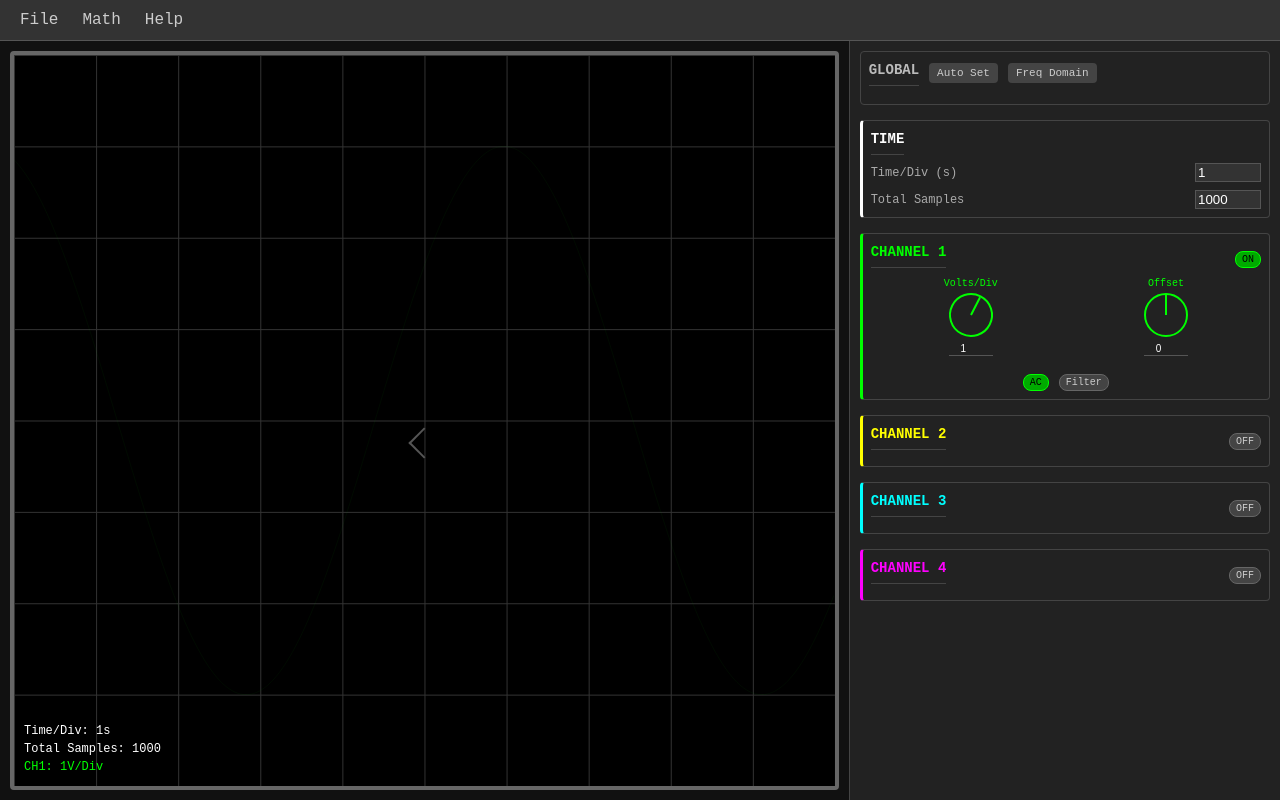
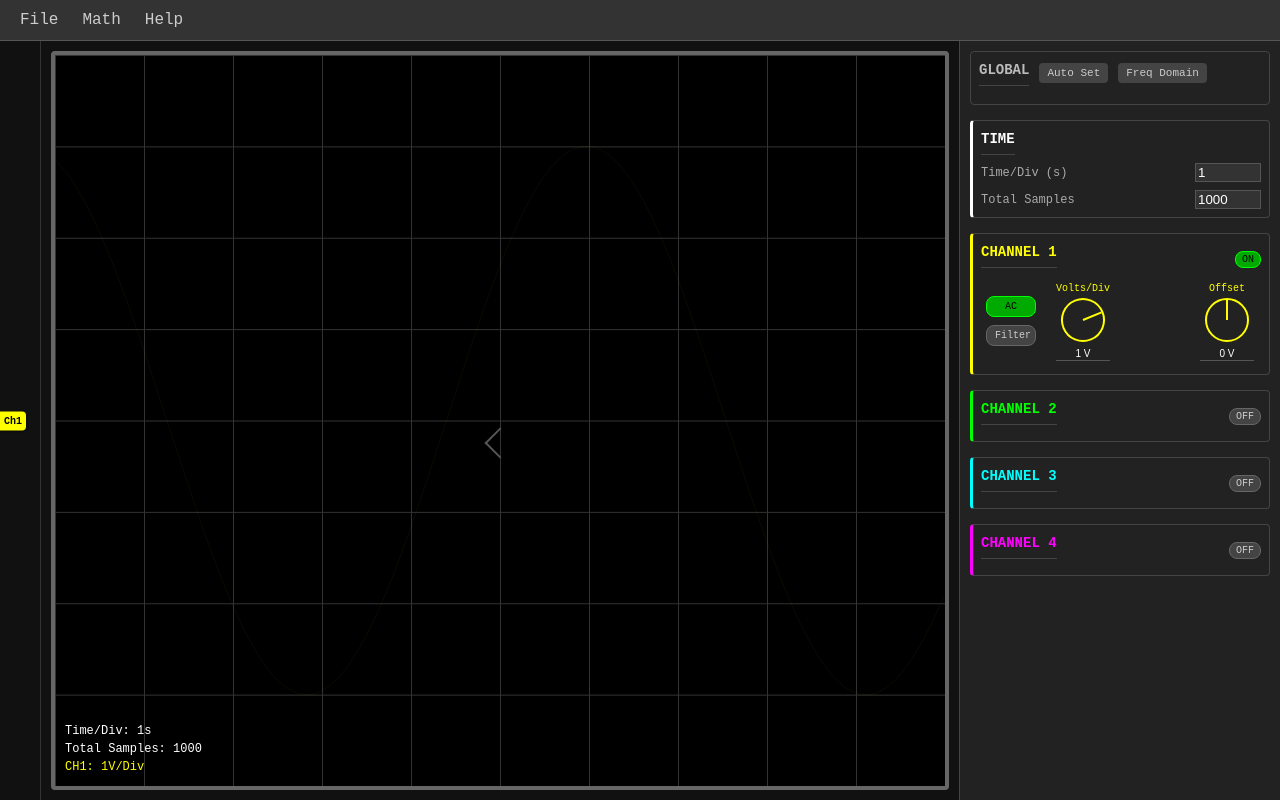
Before and after one commit to emunozgutier/ScopePlot, a React (Vite) app: page / in a window 1280 px wide. Built offline with nearby package versions, Linux system fonts and the light colour scheme.

Commit message:
knob fixes

```diff
--- a/src/App.css
+++ b/src/App.css
@@ -95,7 +95,8 @@ body {
 
 /* Control Panel */
 .control-panel {
-  flex: 1;
+  flex: 0 0 20%;
+  min-width: 300px;
   background: var(--panel-bg);
   border-left: 1px solid var(--panel-border);
   padding: 10px;
--- a/src/components/ControlPanelData.js
+++ b/src/components/ControlPanelData.js
@@ -2,8 +2,8 @@ export const initialControlPanelData = {
     timePerUnit: 1, // sec/div
     TotalSignalSamples: 1000,
     channels: [
-        { id: 0, visible: true, voltsPerUnit: 1, offset: 0, acMode: true, noiseFilter: false, color: '#00ff00' },
-        { id: 1, visible: false, voltsPerUnit: 1, offset: 0, acMode: true, noiseFilter: false, color: '#ffff00' },
+        { id: 0, visible: true, voltsPerUnit: 1, offset: 0, acMode: true, noiseFilter: false, color: '#ffff00' },
+        { id: 1, visible: false, voltsPerUnit: 1, offset: 0, acMode: true, noiseFilter: false, color: '#00ff00' },
         { id: 2, visible: false, voltsPerUnit: 1, offset: 0, acMode: true, noiseFilter: false, color: '#00ffff' },
         { id: 3, visible: false, voltsPerUnit: 1, offset: 0, acMode: true, noiseFilter: false, color: '#ff00ff' },
     ]
--- a/src/components/Display.jsx
+++ b/src/components/Display.jsx
@@ -1,4 +1,6 @@
 import React from 'react';
+
+import DisplayOffsetTab from './subcomponents/DisplayOffsetTab';
 
 const Display = ({ displayData, controlPanelData }) => {
     const widthUnits = 10;
@@ -24,7 +26,16 @@ const Display = ({ displayData, controlPanelData }) => {
     };
 
     return (
-        <div className="scope-display">
+        <div style={{ display: 'flex', flex: 1, minWidth: 0, height: '100%', position: 'relative' }}>
+            {/* Sidebar for Offset Tabs */}
+            <div style={{ width: '40px', height: '100%', position: 'relative', backgroundColor: '#111', borderRight: '1px solid #333', overflow: 'hidden' }}>
+                {controlPanelData.channels.map(ch => (
+                    <DisplayOffsetTab key={ch.id} channel={ch} />
+                ))}
+            </div>
+
+            {/* Main Display Area */}
+            <div className="scope-display" style={{ flex: 1, position: 'relative' }}>
                 <div className="grid-background" />
                 <div className="center-crosshair" />
 
@@ -61,6 +72,7 @@ const Display = ({ displayData, controlPanelData }) => {
                     ))}
                 </div>
             </div>
+        </div>
     );
 };
 
--- a/src/components/subcomponents/ControlPanelChannel.jsx
+++ b/src/components/subcomponents/ControlPanelChannel.jsx
@@ -1,11 +1,18 @@
 import React from 'react';
 import classNames from 'classnames';
 import Knob from './subcomponents/Knob';
+import { formatMetric } from './subcomponents/KnobNumber';
 
 const ControlPanelChannel = ({ channel, onUpdate }) => {
     const updateChannel = (updates) => {
         onUpdate(channel.id, updates);
     };
+
+    // Offset Constraints
+    // Step = 0.1 * Volts/Div
+    const offsetStep = channel.voltsPerUnit * 0.1;
+    // Min/Max = +/- 4 * Volts/Div (4 divisions)
+    const offsetLimit = channel.voltsPerUnit * 4;
 
     return (
         <div className="panel-section" style={{ borderLeft: `3px solid ${channel.color} ` }}>
@@ -20,41 +27,47 @@ const ControlPanelChannel = ({ channel, onUpdate }) => {
             </div>
 
             {channel.visible && (
-                <div className="channel-controls">
-                    <div className="control-row" style={{ justifyContent: 'space-around', alignItems: 'flex-start' }}>
+                <div className="channel-controls" style={{ display: 'flex', flexDirection: 'row', alignItems: 'center', width: '100%', padding: '5px' }}>
+
+                    <div className="control-column" style={{ display: 'flex', flexDirection: 'column', gap: '8px' }}>
+                        <button
+                            className={classNames('toggle-btn', { active: channel.acMode })}
+                            onClick={() => updateChannel({ acMode: !channel.acMode })}
+                            style={{ fontSize: '10px', padding: '4px 8px', width: '50px' }}
+                        >
+                            {channel.acMode ? 'AC' : 'DC'}
+                        </button>
+                        <button
+                            className={classNames('toggle-btn', { active: channel.noiseFilter })}
+                            onClick={() => updateChannel({ noiseFilter: !channel.noiseFilter })}
+                            style={{ fontSize: '10px', padding: '4px 8px', width: '50px' }}
+                        >
+                            Filter
+                        </button>
+                    </div>
+
+                    <div className="knobs-row" style={{ display: 'flex', gap: '80px', flex: 1, justifyContent: 'center' }}>
                         <Knob
                             label="Volts/Div"
                             value={channel.voltsPerUnit}
                             onChange={(val) => updateChannel({ voltsPerUnit: val })}
                             stepType="1-2-5"
                             color={channel.color}
+                            format={(v) => formatMetric(v, 'V')}
                         />
                         <Knob
                             label="Offset"
                             value={channel.offset}
                             onChange={(val) => updateChannel({ offset: val })}
-                            min={-10}
-                            max={10}
-                            step={0.5}
+                            min={-offsetLimit}
+                            max={offsetLimit}
+                            step={offsetStep}
                             stepType="linear"
                             color={channel.color}
+                            format={(v) => formatMetric(v, 'V')}
                         />
                     </div>
 
-                    <div className="control-row" style={{ marginTop: '10px', justifyContent: 'center', gap: '10px' }}>
-                        <button
-                            className={classNames('toggle-btn', { active: channel.acMode })}
-                            onClick={() => updateChannel({ acMode: !channel.acMode })}
-                        >
-                            {channel.acMode ? 'AC' : 'DC'}
-                        </button>
-                        <button
-                            className={classNames('toggle-btn', { active: channel.noiseFilter })}
-                            onClick={() => updateChannel({ noiseFilter: !channel.noiseFilter })}
-                        >
-                            Filter
-                        </button>
-                    </div>
                 </div>
             )}
         </div>
--- /dev/null
+++ b/src/components/subcomponents/DisplayOffsetTab.jsx
@@ -0,0 +1,67 @@
+import React from 'react';
+
+const DisplayOffsetTab = ({ channel }) => {
+    const { id, offset, voltsPerUnit, color, visible } = channel;
+
+    if (!visible) return null;
+
+    // Calculate Zero Position in Grid Units (0 = Top, 8 = Bottom)
+    // Center is 4.
+    // Positive Offset moves signal UP (decreasing Y).
+    // Position of V=0:
+    // y = 4 - (offset / voltsPerUnit)
+    const zeroPosUnits = 4 - (offset / voltsPerUnit);
+
+    // Convert to Percentage for CSS 'top'
+    // 0 units -> 0%
+    // 8 units -> 100%
+    const topPercent = (zeroPosUnits / 8) * 100;
+
+    // Clamp visual position to keep it mostly inside or at least visible on edge
+    // Scopes usually arrow points even if off screen, but for now let's just render.
+    // Maybe clamp to 0-100% if we want it to stay in view, or let it clip if functionality requires.
+    // Requirement: "if you scroll... and offset is offscreen leave it as is".
+    // So we allow it to go offscreen? "leave it as is" usually implies the values change but maybe the signal disappears.
+    // If the tab is offscreen, user can't see it.
+    // I will let it float freely; css overflow:hidden on container will clip it.
+
+    return (
+        <div
+            style={{
+                position: 'absolute',
+                top: `${topPercent}%`,
+                left: '0',
+                transform: 'translateY(-50%)',
+                backgroundColor: color,
+                color: 'black', // Assuming bright channel colors
+                fontSize: '10px',
+                fontWeight: 'bold',
+                padding: '2px 4px',
+                borderTopRightRadius: '4px',
+                borderBottomRightRadius: '4px',
+                zIndex: 10,
+                boxShadow: '1px 1px 2px rgba(0,0,0,0.5)',
+                whiteSpace: 'nowrap',
+                pointerEvents: 'none', // Don't block clicks if we had any
+                transition: 'top 0.1s ease-out'
+            }}
+        >
+            Ch{id + 1}
+            <div
+                style={{
+                    position: 'absolute',
+                    left: '-5px',
+                    top: '50%',
+                    marginTop: '-5px',
+                    width: 0,
+                    height: 0,
+                    borderTop: '5px solid transparent',
+                    borderBottom: '5px solid transparent',
+                    borderRight: `5px solid ${color}`
+                }}
+            />
+        </div>
+    );
+};
+
+export default DisplayOffsetTab;
--- a/src/components/subcomponents/subcomponents/Knob.jsx
+++ b/src/components/subcomponents/subcomponents/Knob.jsx
@@ -1,13 +1,33 @@
 import React, { useRef, useEffect, useState } from 'react';
 
-const STEPS_1_2_5 = [
-    0.001, 0.002, 0.005,
-    0.01, 0.02, 0.05,
-    0.1, 0.2, 0.5,
-    1, 2, 5,
-    10, 20, 50,
-    100
-];
+// Generate 1-2-5 steps from 1uV (1e-6) to 100V
+const generateSteps = () => {
+    const steps = [];
+    for (let exp = -6; exp <= 2; exp++) {
+        steps.push(1 * Math.pow(10, exp));
+        if (exp < 2) { // Don't go beyond 100
+            steps.push(2 * Math.pow(10, exp));
+            steps.push(5 * Math.pow(10, exp));
+        }
+    }
+    // Fix floating point issues
+    return steps.map(s => parseFloat(s.toPrecision(1))).sort((a, b) => a - b);
+};
+
+const STEPS_1_2_5 = generateSteps();
+
+const parseValue = (valStr) => {
+    if (!valStr) return 0;
+    const str = valStr.toString().trim().toLowerCase();
+    let multiplier = 1;
+    if (str.endsWith('u') || str.endsWith('uv')) multiplier = 1e-6;
+    else if (str.endsWith('m') || str.endsWith('mv')) multiplier = 1e-3;
+    else if (str.endsWith('k') || str.endsWith('kv')) multiplier = 1e3;
+
+    const num = parseFloat(str);
+    if (isNaN(num)) return 0;
+    return num * multiplier;
+};
 
 const Knob = ({
     value,
@@ -17,20 +37,28 @@ const Knob = ({
     max = 100,
     stepType = 'linear', // 'linear' or '1-2-5'
     step = 1,
-    color = 'white'
+    color = 'white',
+    format // Optional formatter function
 }) => {
     const knobRef = useRef(null);
     const valueRef = useRef(value);
     const [isHovered, setIsHovered] = useState(false);
 
-    // Keep ref in sync
+    // Internal state for input to allow typing
+    const [inputValue, setInputValue] = useState('');
+    const [isEditing, setIsEditing] = useState(false);
+
+    // Keep ref in sync and update input if not editing
     useEffect(() => {
         valueRef.current = value;
-    }, [value]);
+        if (!isEditing) {
+            setInputValue(format ? format(value) : value.toString());
+        }
+    }, [value, format, isEditing]);
 
     // Helper to find nearest 1-2-5 step
     const getNearest125 = (val) => {
-        // Clamp val to min/max of array to avoid issues
+        // Clamp val to min/max of array
         if (val <= STEPS_1_2_5[0]) return STEPS_1_2_5[0];
         if (val >= STEPS_1_2_5[STEPS_1_2_5.length - 1]) return STEPS_1_2_5[STEPS_1_2_5.length - 1];
 
@@ -58,12 +86,15 @@ const Knob = ({
                 newValue = STEPS_1_2_5[newIndex];
             } else {
                 newValue = currentVal + (direction * step);
+                // Clamp logic: if current is out of bounds, allow moving back in, but clamp strictly once met
+                // Actually user requested: "leave it as is but once you update... cap it".
+                // Simple clamp is safest for generic knob. Logic for "leave as is" is best handled by finding valid range.
                 newValue = Math.min(Math.max(newValue, min), max);
             }
 
             // Floating point fix for linear
             if (stepType === 'linear') {
-                newValue = parseFloat(newValue.toFixed(2));
+                newValue = parseFloat(newValue.toFixed(6)); // Higher precision for small steps
             }
 
             onChange(newValue);
@@ -71,7 +102,7 @@ const Knob = ({
 
         el.addEventListener('wheel', handleWheel, { passive: false });
         return () => el.removeEventListener('wheel', handleWheel);
-    }, [stepType, min, max, step, onChange]); // Dependencies that rarely change
+    }, [stepType, min, max, step, onChange]);
 
     // Angle Calculation
     let angle = 0;
@@ -87,9 +118,45 @@ const Knob = ({
     } else {
         // Linear
         const range = max - min;
-        const percent = (value - min) / range;
-        angle = MIN_ANGLE + (percent * (MAX_ANGLE - MIN_ANGLE));
+        // Avoid division by zero
+        if (range === 0) angle = MIN_ANGLE;
+        else {
+            // Handle values outside range gracefully for visualization
+            const clampedVal = Math.min(Math.max(value, min), max);
+            const percent = (clampedVal - min) / range;
+            angle = MIN_ANGLE + (percent * (MAX_ANGLE - MIN_ANGLE));
+        }
     }
+
+    const handleInputChange = (e) => {
+        setInputValue(e.target.value);
+    };
+
+    const handleInputBlur = () => {
+        setIsEditing(false);
+        const parsed = parseValue(inputValue);
+        if (!isNaN(parsed)) {
+            // For 1-2-5, snap to nearest? Or allow free entry?
+            // Usually scopes allow free entry or snap. Let's snap if 1-2-5.
+            let finalVal = parsed;
+            if (stepType === '1-2-5') {
+                finalVal = getNearest125(parsed);
+            } else {
+                finalVal = Math.min(Math.max(parsed, min), max);
+            }
+            onChange(finalVal);
+            setInputValue(format ? format(finalVal) : finalVal.toString());
+        } else {
+            // Revert
+            setInputValue(format ? format(value) : value.toString());
+        }
+    };
+
+    const handleKeyDown = (e) => {
+        if (e.key === 'Enter') {
+            e.target.blur();
+        }
+    };
 
     return (
         <div className="knob-container" style={{ display: 'flex', flexDirection: 'column', alignItems: 'center', margin: '0 5px' }}>
@@ -129,12 +196,15 @@ const Knob = ({
             </div>
 
             <input
-                type="number"
-                value={value}
-                onChange={(e) => onChange(parseFloat(e.target.value))}
+                type="text"
+                value={inputValue}
+                onChange={handleInputChange}
+                onFocus={() => setIsEditing(true)}
+                onBlur={handleInputBlur}
+                onKeyDown={handleKeyDown}
                 step={stepType === '1-2-5' ? null : step}
                 style={{
-                    width: '40px',
+                    width: '50px',
                     marginTop: '5px',
                     fontSize: '10px',
                     textAlign: 'center',
--- /dev/null
+++ b/src/components/subcomponents/subcomponents/KnobNumber.js
@@ -0,0 +1,69 @@
+/**
+ * Formats a number with metric prefixes (u, m, k, etc.)
+ * @param {number} value - The value to format
+ * @param {string} unit - The base unit (e.g., 'V', 's', 'Hz')
+ * @returns {string} - Formatted string
+ */
+export const formatMetric = (value, unit = '') => {
+    if (value === 0) return `0 ${unit}`;
+
+    const absVal = Math.abs(value);
+
+    // Less than 1 micro -> Nano (if needed, but 1uV min)
+    if (absVal < 1e-6) {
+        return `${(value * 1e9).toFixed(1)} n${unit}`;
+    }
+    // Micro
+    if (absVal < 1e-3) {
+        // Check if it's cleaner as integer
+        const uVal = value * 1e6;
+        return `${parseFloat(uVal.toPrecision(3))} u${unit}`;
+    }
+    // Milli
+    if (absVal < 1) {
+        const mVal = value * 1e3;
+        return `${parseFloat(mVal.toPrecision(3))} m${unit}`;
+    }
+    // Kil0
+    if (absVal >= 1000) {
+        const kVal = value / 1e3;
+        return `${parseFloat(kVal.toPrecision(3))} k${unit}`;
+    }
+
+    // Base unit
+    return `${parseFloat(value.toPrecision(3))} ${unit}`;
+};
+
+/**
+ * Parses a string with metric prefixes back to a number
+ * @param {string} valStr - The string to parse (e.g., "2 mV")
+ * @returns {number} - The numeric value
+ */
+export const parseMetric = (valStr) => {
+    if (!valStr) return 0;
+    const str = valStr.toString().trim().toLowerCase().replace(/\s/g, ''); // Remove spaces
+
+    // Check suffixes
+    let multiplier = 1;
+    let numPart = str;
+
+    if (str.endsWith('n') || str.endsWith('nv') || str.endsWith('ns')) {
+        multiplier = 1e-9;
+        numPart = str.replace(/[a-z]+$/, '');
+    } else if (str.endsWith('u') || str.endsWith('uv') || str.endsWith('us')) {
+        multiplier = 1e-6;
+        numPart = str.replace(/[a-z]+$/, '');
+    } else if (str.endsWith('m') || str.endsWith('mv') || str.endsWith('ms')) {
+        multiplier = 1e-3;
+        numPart = str.replace(/[a-z]+$/, '');
+    } else if (str.endsWith('k') || str.endsWith('kv') || str.endsWith('khz')) {
+        multiplier = 1e3;
+        numPart = str.replace(/[a-z]+$/, '');
+    } else if (str.endsWith('v') || str.endsWith('s') || str.endsWith('hz')) {
+        numPart = str.replace(/[a-z]+$/, '');
+    }
+
+    const num = parseFloat(numPart);
+    if (isNaN(num)) return 0;
+    return num * multiplier;
+};
```
Lines whose indentation alone changed are shown as unchanged.
